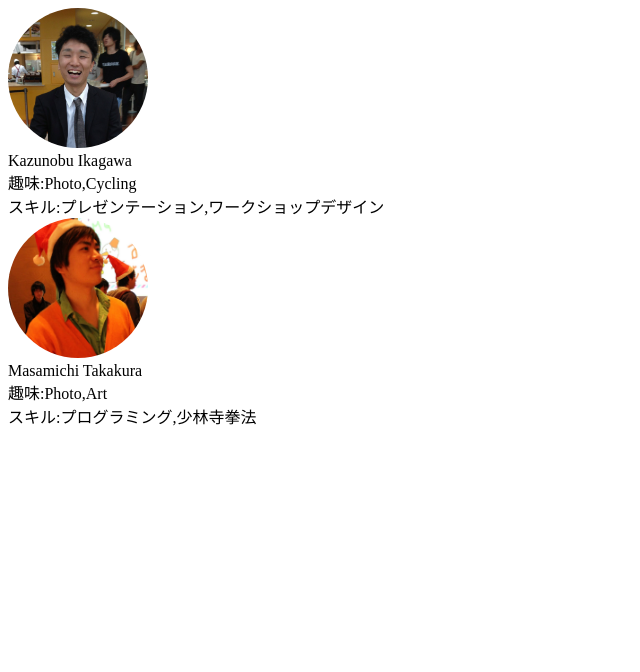
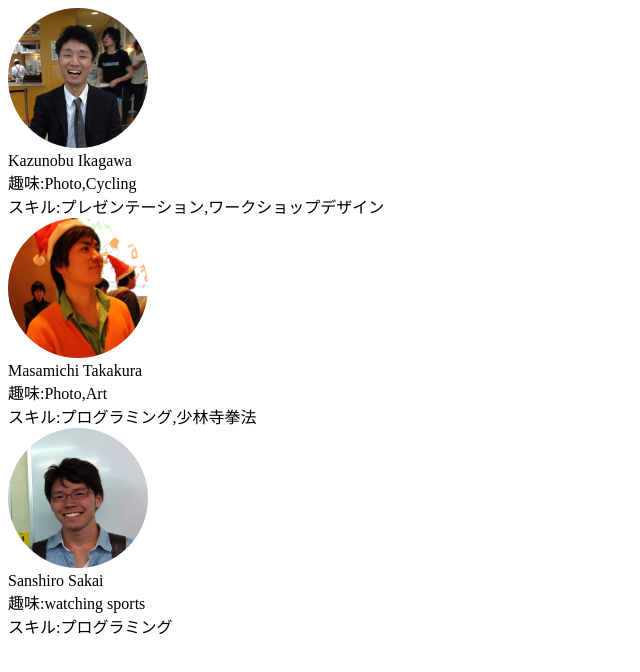
Before and after one commit to 50river/ikagawado_workshop, a plain HTML site: page index.html in a window 1280 px wide. Shown: the whole page, without its empty margins (0-640 px from the left). Drawn offline with Linux system fonts and the light colour scheme.

Commit message:
坂井自己紹介追加

```diff
--- a/index.html
+++ b/index.html
@@ -41,6 +41,23 @@
     <div class="skill">
       スキル:プログラミング,少林寺拳法
     </div>
+    <div id="introduction">
+    <!--自身を表す画像を-->
+    <div class="face">
+      <img src="img/Sakai.jpg">
+    </div>
+    <!--名前-->
+    <div class="name">
+      Sanshiro Sakai
+    </div>
+    <!--趣味-->
+    <div class="hobby">
+      趣味:watching sports
+    </div>
+    <!--スキル-->
+    <div class="skill">
+      スキル:プログラミング
+    </div>
     </div>
   </body>
 </html>
```
Also changed, not shown: img/Sakai.jpg (added).
